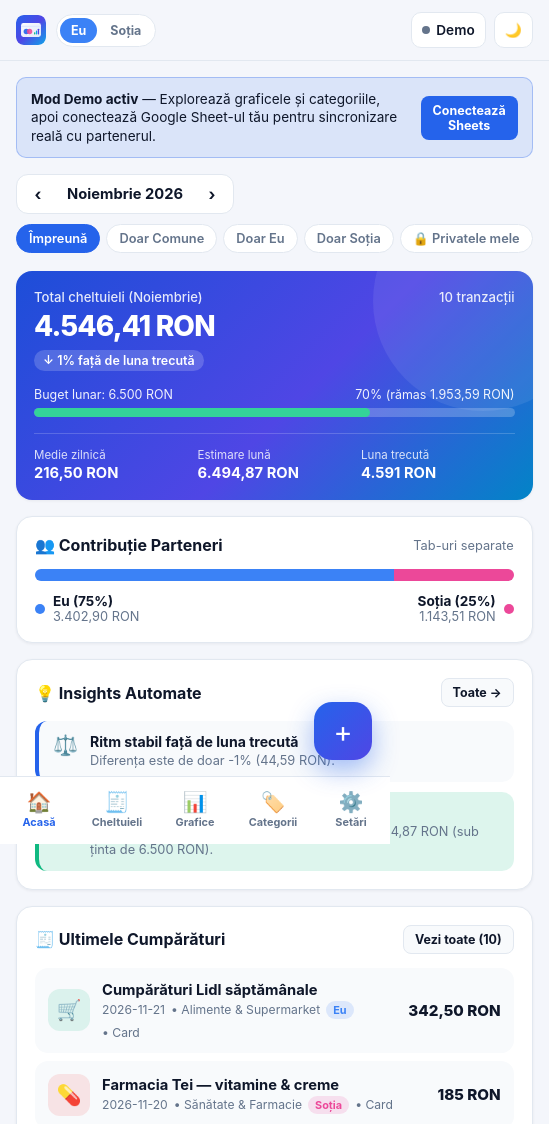
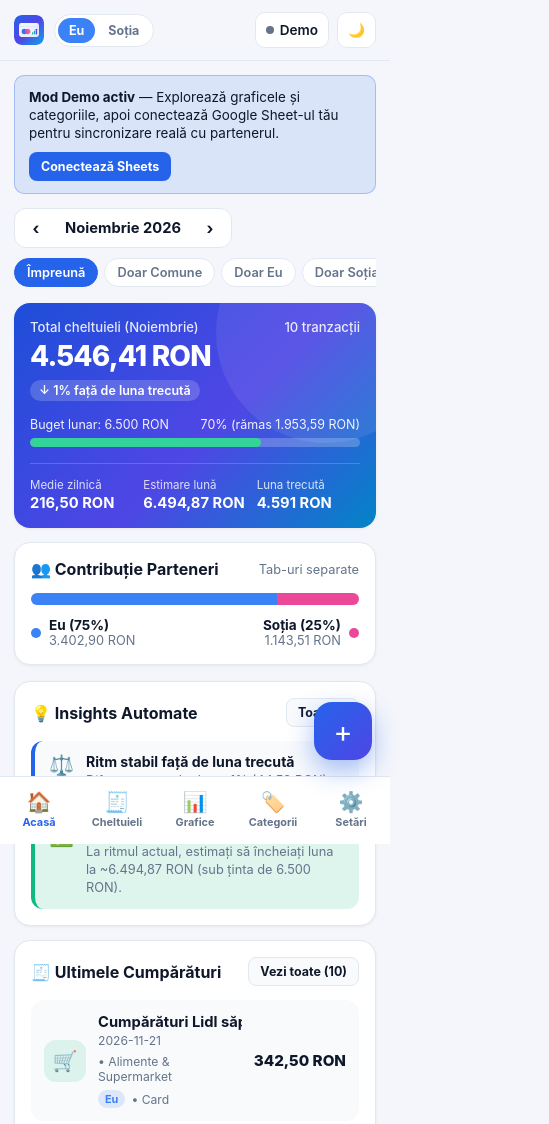
Before and after one commit to vintilalucian/buget-familie, a plain HTML site: page index.html in a window 390 px wide. Shown: the top 1124 px of the page, 549 px wide, since content can reach past the window. Drawn offline with Linux system fonts and the light colour scheme.

Commit message:
Fix mobile viewport horizontal overflow + add TimelyBills migration guide

```diff
--- a/css/styles.css
+++ b/css/styles.css
@@ -47,6 +47,9 @@
 html, body {
   margin: 0;
   padding: 0;
+  width: 100%;
+  max-width: 100%;
+  overflow-x: hidden;
   font-family: "Inter", -apple-system, BlinkMacSystemFont, "Segoe UI", Roboto, sans-serif;
   background: var(--bg);
   color: var(--text);
@@ -62,7 +65,10 @@ button, input, select, textarea {
 /* App Shell */
 .app-shell {
   display: flex;
+  width: 100%;
+  max-width: 100%;
   min-height: 100dvh;
+  overflow-x: clip;
 }
 
 /* Desktop Sidebar */
@@ -158,6 +164,9 @@ button, input, select, textarea {
 /* Main area */
 .main-wrap {
   flex: 1;
+  min-width: 0;
+  width: 100%;
+  max-width: 100%;
   display: flex;
   flex-direction: column;
   padding-bottom: calc(var(--nav-h) + 28px);
@@ -168,14 +177,15 @@ button, input, select, textarea {
   position: sticky;
   top: 0;
   z-index: 20;
+  width: 100%;
   background: color-mix(in srgb, var(--bg) 88%, transparent);
   backdrop-filter: blur(12px);
   border-bottom: 1px solid var(--border);
-  padding: 12px 16px;
+  padding: max(12px, env(safe-area-inset-top)) 14px 12px;
   display: flex;
   align-items: center;
   justify-content: space-between;
-  gap: 10px;
+  gap: 8px;
 }
 
 .topbar-left {
@@ -282,24 +292,26 @@ button, input, select, textarea {
 .content {
   width: 100%;
   max-width: 960px;
+  min-width: 0;
   margin: 0 auto;
-  padding: 16px;
+  padding: 14px;
   display: flex;
   flex-direction: column;
-  gap: 16px;
+  gap: 14px;
 }
 
 /* Demo / Status Banner */
 .banner {
   display: flex;
+  flex-wrap: wrap;
   align-items: center;
   justify-content: space-between;
-  gap: 12px;
+  gap: 10px;
   padding: 12px 14px;
   border-radius: var(--radius-sm);
   background: var(--primary-soft);
   border: 1px solid color-mix(in srgb, var(--primary) 30%, transparent);
-  font-size: 0.85rem;
+  font-size: 0.84rem;
 }
 
 .banner.error {
@@ -309,6 +321,8 @@ button, input, select, textarea {
 
 .banner-text {
   line-height: 1.35;
+  flex: 1 1 200px;
+  min-width: 0;
 }
 
 /* Month Bar & Scope Pills */
@@ -318,6 +332,8 @@ button, input, select, textarea {
   align-items: center;
   justify-content: space-between;
   gap: 10px;
+  width: 100%;
+  min-width: 0;
 }
 
 .month-nav {
@@ -355,7 +371,10 @@ button, input, select, textarea {
 .scope-pills {
   display: flex;
   gap: 6px;
+  max-width: 100%;
+  min-width: 0;
   overflow-x: auto;
+  -webkit-overflow-scrolling: touch;
   padding-bottom: 2px;
   scrollbar-width: none;
 }
@@ -372,6 +391,7 @@ button, input, select, textarea {
   color: var(--text-muted);
   cursor: pointer;
   white-space: nowrap;
+  flex-shrink: 0;
   transition: all 0.15s;
 }
 
@@ -386,15 +406,18 @@ button, input, select, textarea {
   background: var(--surface);
   border: 1px solid var(--border);
   border-radius: var(--radius);
-  padding: 18px;
+  padding: 16px;
   box-shadow: var(--shadow-sm);
+  min-width: 0;
+  max-width: 100%;
 }
 
 .card-header {
   display: flex;
+  flex-wrap: wrap;
   align-items: center;
   justify-content: space-between;
-  gap: 10px;
+  gap: 8px;
   margin-bottom: 14px;
 }
 
--- a/sw.js
+++ b/sw.js
@@ -1,4 +1,4 @@
-const CACHE_NAME = "buget-familie-v1";
+const CACHE_NAME = "buget-familie-v2";
 const ASSETS = [
   "./",
   "./index.html",
```
Also changed, not shown: 1 other file.
